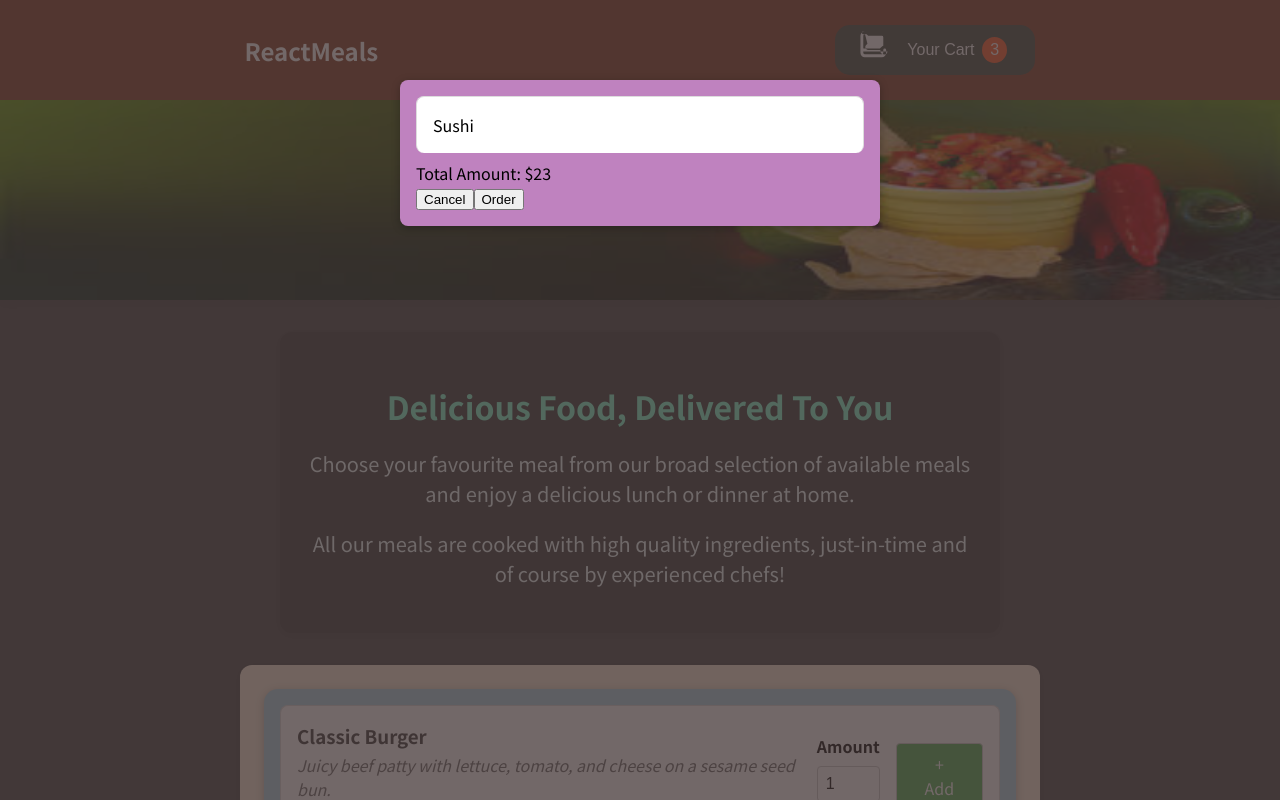
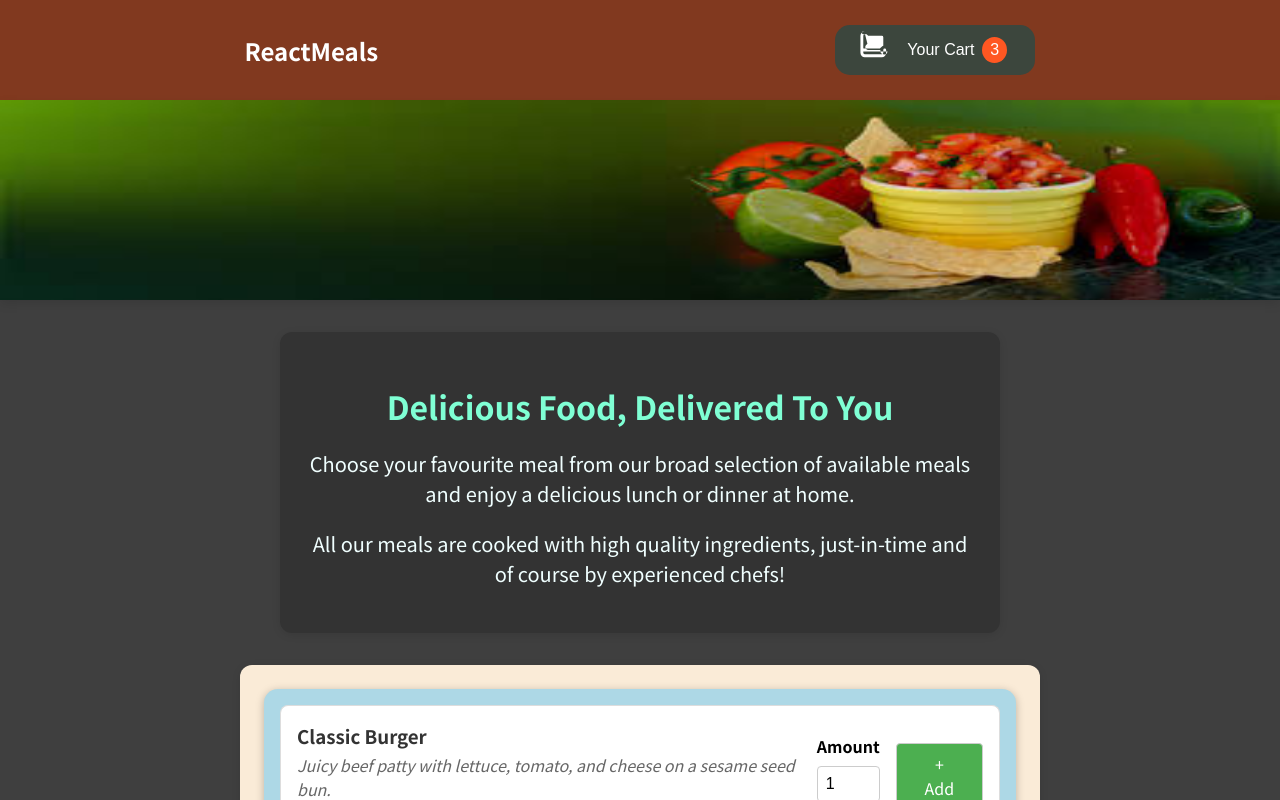
Before and after one commit to nitinsahu19/react-OrderUp, a React (Create React App) app: page / in a window 1280 px wide. Shown: the top 800 px of the page. Built offline with nearby package versions, Linux system fonts and the light colour scheme.

Commit message:
{cart button functionality added, & close button}

```diff
--- a/src/App.js
+++ b/src/App.js
@@ -1,13 +1,23 @@
 import Header from "./components/Layout/Header";
-import React, { Fragment } from "react";
+import React, { Fragment, useState } from "react";
 import Meals from "./components/Meal/Meals";
 import Cart from "./components/Cart/Cart";
 
 function App() {
+  const [cartIsShown, setCart] = useState(false);
+
+  const showCartHandler = () => {
+    setCart(true);
+  };
+
+  const hideCartHandler = () => {
+    setCart(false);
+  };
+
   return (
     <Fragment>
-      <Cart />
-      <Header />
+      {cartIsShown && <Cart onClose={hideCartHandler} />}
+      <Header onShowCart={showCartHandler} />
       <main>
         <Meals />
       </main>
--- a/src/components/Cart/Cart.js
+++ b/src/components/Cart/Cart.js
@@ -1,7 +1,7 @@
 import Modal from "../UI/Modal";
 import classes from "./Cart.module.css";
 
-const Cart = () => {
+const Cart = (props) => {
   const cartItems = (
     <ul>
       {[{ id: 1, name: "Sushi", price: "123" }].map((item) => (
@@ -10,14 +10,16 @@
     </ul>
   );
   return (
-    <Modal>
+    <Modal onClose={props.onClose}>
       {cartItems}
       <div className={classes.total}>
         <span>Total Amount: </span>
         <span>$23</span>
       </div>
       <div>
-        <button className={classes["button-alt"]}>Cancel</button>
+        <button className={classes["button-alt"]} onClick={props.onClose}>
+          Cancel
+        </button>
         <button className={classes.button}>Order</button>
       </div>
     </Modal>
--- a/src/components/Layout/Header.js
+++ b/src/components/Layout/Header.js
@@ -4,12 +4,12 @@
 import HeaderCartButton from "./HeaderCartButton";
 import CartIcon from "../Cart/CartIcon";
 
-const Header = () => {
+const Header = (props) => {
   return (
     <React.Fragment>
       <header className={classes.header}>
         <h2>ReactMeals</h2>
-        <HeaderCartButton />
+        <HeaderCartButton onClick={props.onShowCart} />
       </header>
 
       <div className={classes["main-image"]}>
--- a/src/components/Layout/HeaderCartButton.js
+++ b/src/components/Layout/HeaderCartButton.js
@@ -1,11 +1,10 @@
 import React from "react";
 import classes from "./HeaderCartButton.module.css";
 import CartIcon from "../Cart/CartIcon";
-import Cart from "../Cart/Cart";
 
-const HeaderCartButton = () => {
+const HeaderCartButton = (props) => {
   return (
-    <button className={classes.button}>
+    <button className={classes.button} onClick={props.onClick}>
       <span className={classes.icon}>
         <CartIcon />
       </span>
--- a/src/components/UI/Modal.js
+++ b/src/components/UI/Modal.js
@@ -2,8 +2,8 @@
 import { Fragment } from "react";
 import ReactDOM from "react-dom";
 
-const Backdrop = () => {
-  return <div className={classes.backdrop} />;
+const Backdrop = (props) => {
+  return <div className={classes.backdrop} onClick={props.onClose} />;
 };
 
 const ModalOverlay = (props) => {
@@ -19,7 +19,10 @@
 const Modal = (props) => {
   return (
     <Fragment>
-      {ReactDOM.createPortal(<Backdrop />, portalElement)}
+      {ReactDOM.createPortal(
+        <Backdrop onClose={props.onClose} />,
+        portalElement
+      )}
       {ReactDOM.createPortal(
         <ModalOverlay>{props.children}</ModalOverlay>,
         portalElement
```
